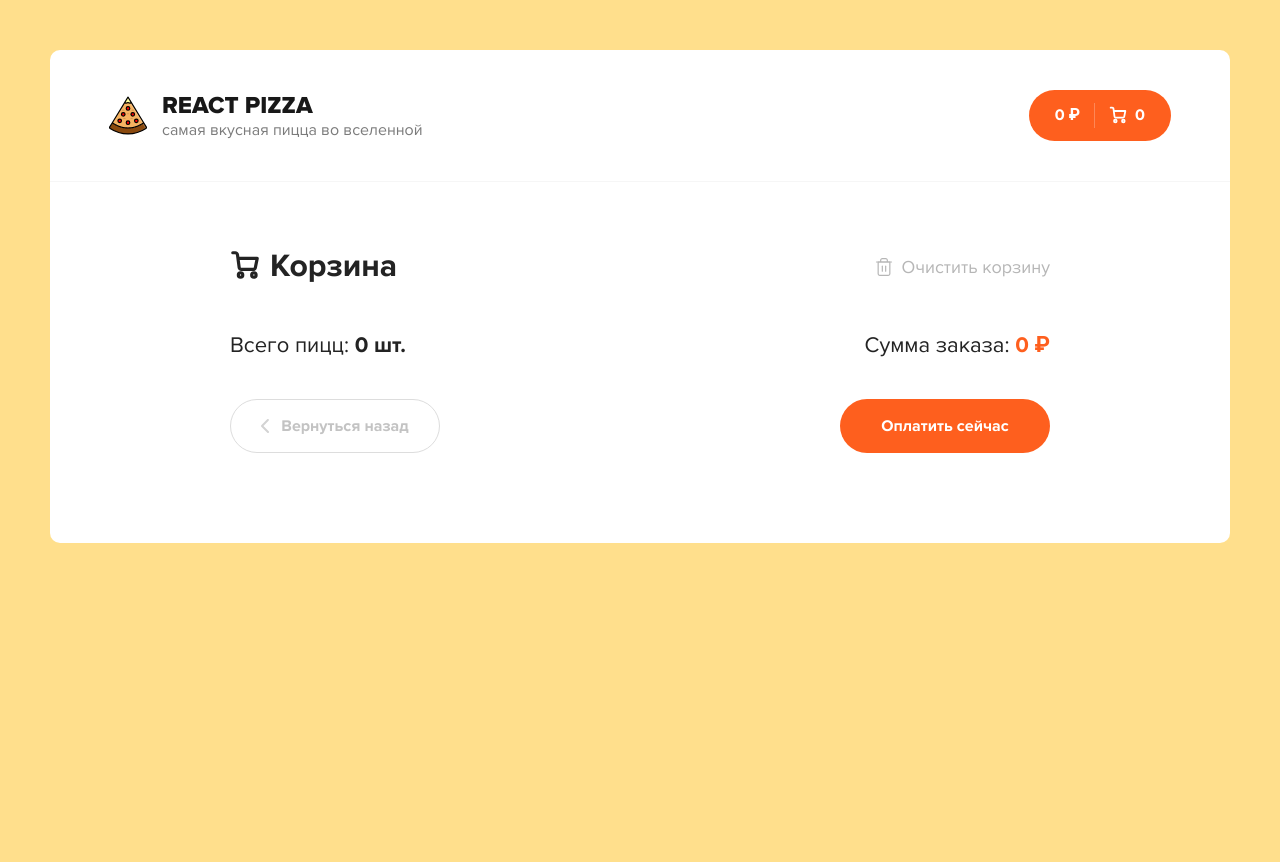
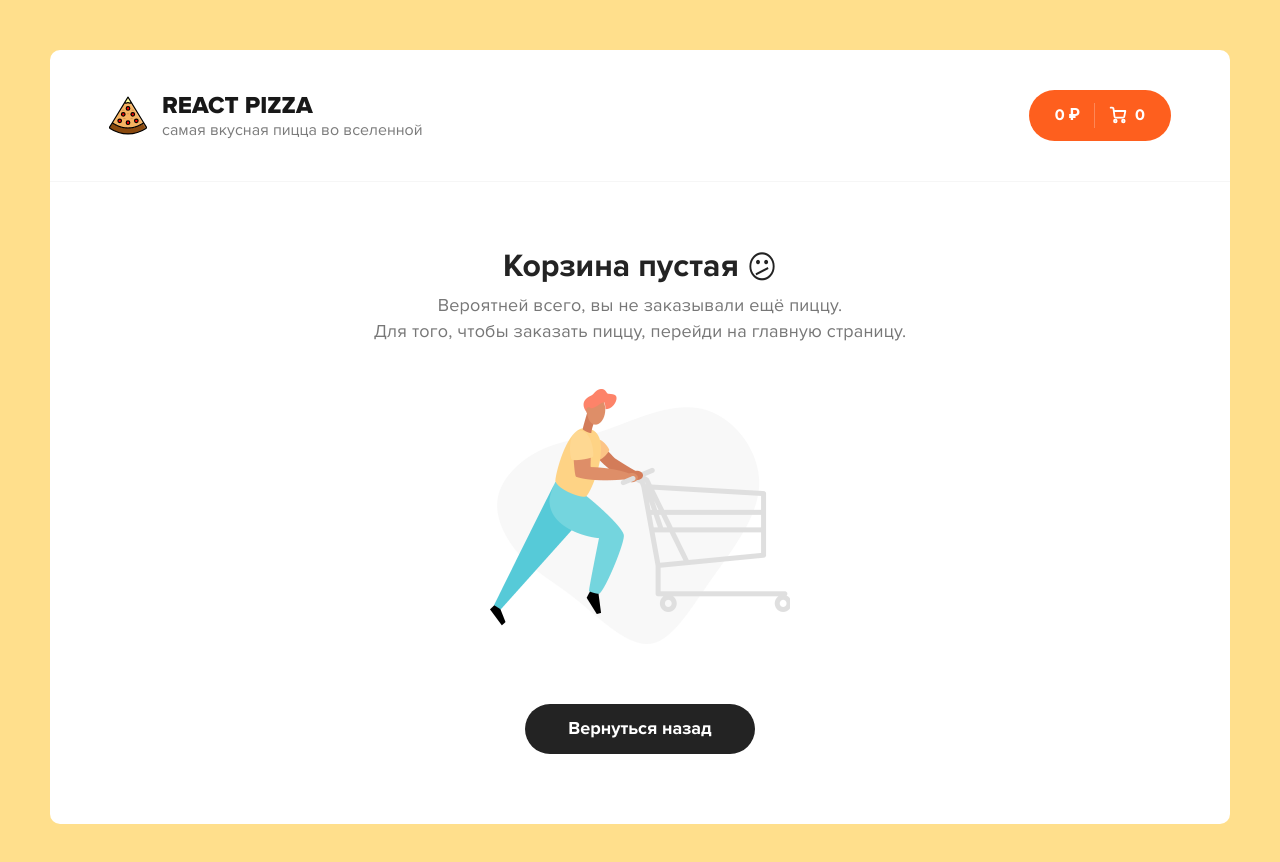
Before and after one commit to erik0002/dodo_pizza, a React app: page /basket in a window 1280 px wide. Shown: the top 862 px of the page. Before the commit the page ends 800 px from the top, so only its background shows below. Built offline with nearby package versions, Linux system fonts and the light colour scheme.

Commit message:
Updated Basket Component, updated buttons

```diff
--- a/src/components/BasketItem/BasketItem.jsx
+++ b/src/components/BasketItem/BasketItem.jsx
@@ -1,6 +1,6 @@
 import React from 'react'
 
-const BasketItem = ({name, size, type, totalPrice}) => {
+const BasketItem = ({name, size, type, totalPrice, totalCount}) => {
     return (
         <div className="cart__item">
             <div className="cart__item-img">
@@ -27,7 +27,7 @@ const BasketItem = ({name, size, type, totalPrice}) => {
                     </svg>
 
                 </div>
-                <b>2</b>
+                <b>{totalCount}</b>
                 <div className="button button--outline button--circle cart__item-count-plus">
                     <svg width="10" height="10" viewBox="0 0 10 10" fill="none"
                          xmlns="http://www.w3.org/2000/svg">
--- a/src/pages/Basket.jsx
+++ b/src/pages/Basket.jsx
@@ -1,16 +1,28 @@
 import React from 'react';
+import {useDispatch, useSelector} from "react-redux";
+
 import {BasketItem} from "../components";
-import {useSelector} from "react-redux";
+import {clearBasket} from "../redux/actions/basket";
+import {EmptyBasket} from "./index";
 
 function Basket () {
+   const dispatch = useDispatch()
    const {totalPrice, totalCount, items} = useSelector(({basket}) => basket);
 
    const addedPizzas = Object.keys(items).map(key => {
        return items[key].items[0];
    });
 
+   const onClearBasket = () => {
+       if (window.confirm('Вы действительно хотите очистить карзину?')){
+           dispatch(clearBasket());
+       }
+   }
+
         return (
             <div className="container container--cart">
+                {
+                    totalCount && totalPrice ? (
                         <div className="cart">
                             <div className="cart__top">
                                 <h2 className="content__title">
@@ -42,12 +54,18 @@ function Basket () {
                                               strokeLinecap="round" strokeLinejoin="round"/>
                                     </svg>
 
-                            <span>Очистить корзину</span>
+                                    <span onClick={onClearBasket}>Очистить корзину</span>
                                 </div>
                             </div>
                             <div className="content__items">
                                 {
-                            addedPizzas.map(obj => <BasketItem name={obj.name} type={obj.type} size={obj.size} totalPrice={items[obj.id].totalPrice}/>)
+                                    addedPizzas.map(obj => <BasketItem
+                                        name={obj.name}
+                                        type={obj.type}
+                                        size={obj.size}
+                                        totalPrice={items[obj.id].totalPrice}
+                                        totalCount={items[obj.id].items.length}
+                                    />)
                                 }
                                 {/*<BasketItem name="Сырная" type="тонкое" size={40}/>*/}
                             </div>
@@ -72,6 +90,9 @@ function Basket () {
                                 </div>
                             </div>
                         </div>
+                    ) : <EmptyBasket/>
+
+                }
             </div>
         )
 }
--- a/src/pages/EmptyBasket.jsx
+++ b/src/pages/EmptyBasket.jsx
@@ -1,5 +1,6 @@
 import React from 'react';
 import emptyCart from '../asserts/img/empty-cart.png';
+import {Link} from "react-router-dom";
 
 const EmptyBasket = () => {
     return (
@@ -11,9 +12,9 @@ const EmptyBasket = () => {
                     Для того, чтобы заказать пиццу, перейди на главную страницу.
                 </p>
                 <img src={emptyCart} alt="Empty cart"/>
-                <a href="/" className="button button--black">
+                <Link to="/" className="button button--black">
                     <span>Вернуться назад</span>
-                </a>
+                </Link>
             </div>
         </div>
     )
--- a/src/redux/actions/basket.js
+++ b/src/redux/actions/basket.js
@@ -3,3 +3,7 @@ export const addPizzaToBasket = (pizzaObj) => ({
     type: 'ADD_PIZZA_BASKET',
     payload: pizzaObj,
 });
+
+export const clearBasket = () => ({
+    type: 'CLEAR_BASKET'
+})
--- a/src/redux/reducers/basket.js
+++ b/src/redux/reducers/basket.js
@@ -51,6 +51,8 @@ const basket = (state = initialState, action) => {
                 totalCount: allPizzas.length,
                 totalPrice: totalPizzasPrice
             };
+        case 'CLEAR_BASKET':
+            return {items: {}, totalPrice: 0, totalCount: 0}
         default:
             return state;
     }
```
Lines whose indentation alone changed are shown as unchanged.
